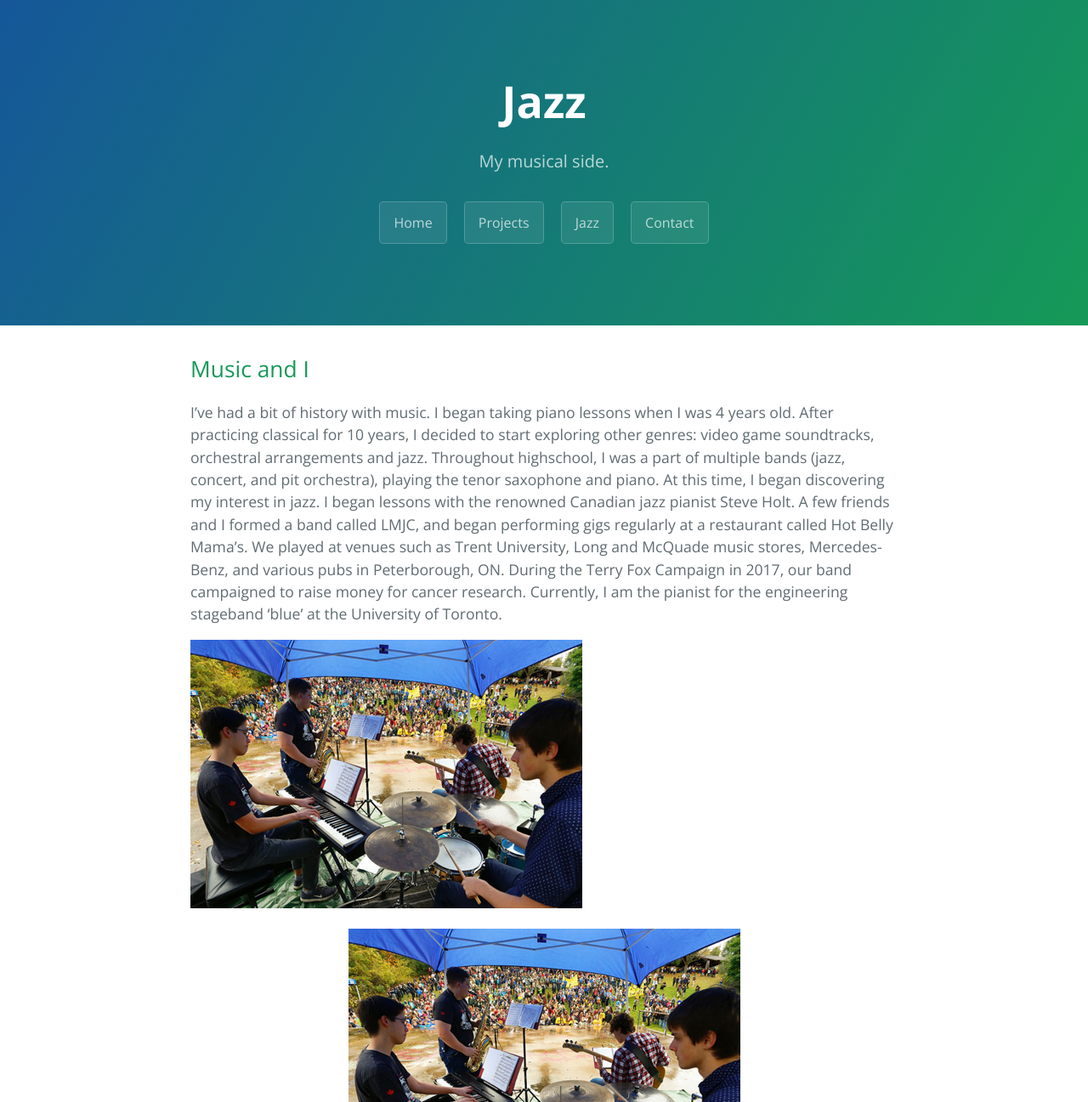
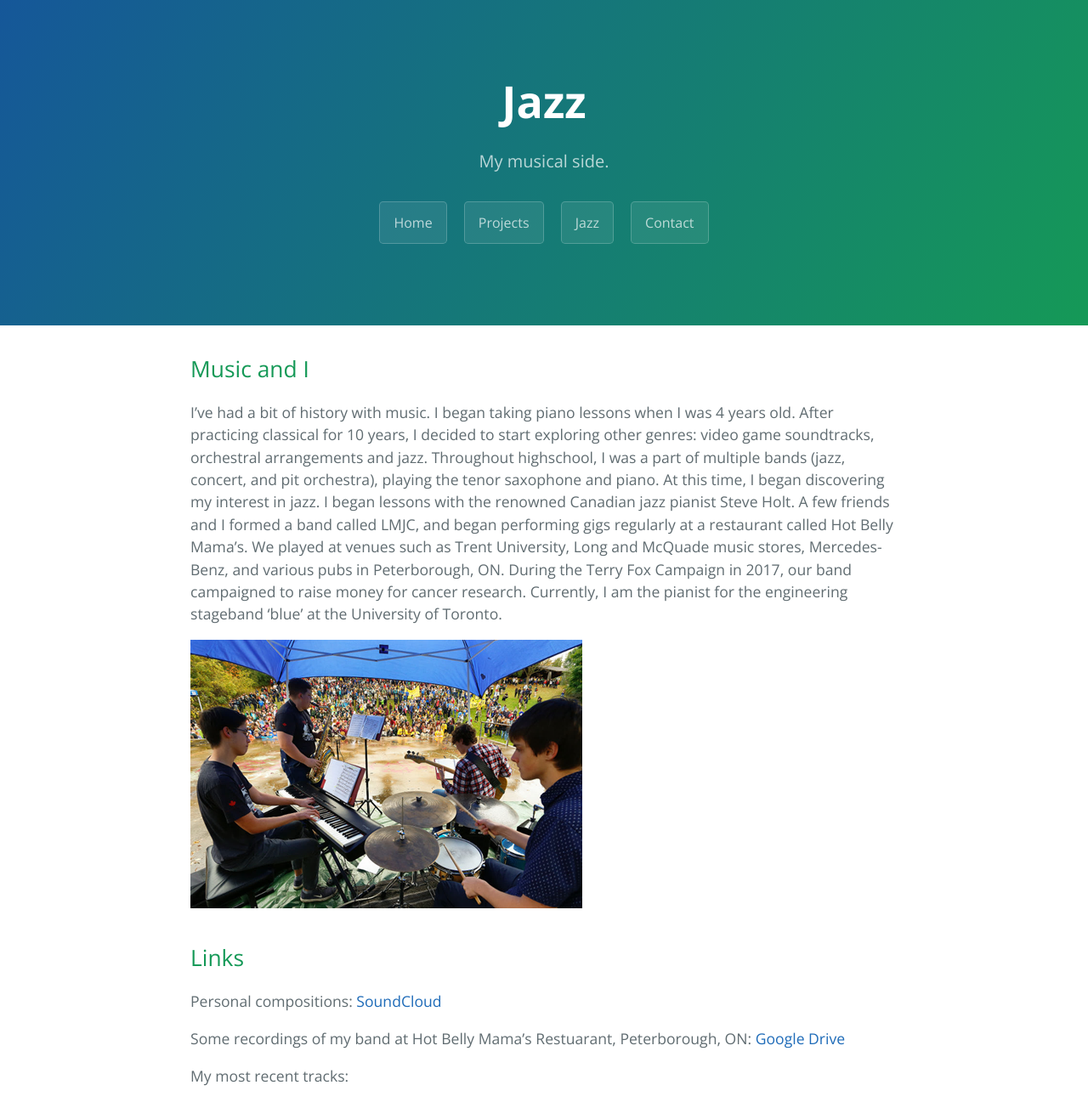
Before and after one commit to yixin0829/Cayman, a Jekyll site: the page built from jazz.md, in a window 1280 px wide. Shown: the top 1297 px of the page at 85% size. Built offline with Jekyll 4.4.1, drawn with Linux system fonts in a browser that asks for light colours; grey boxes are pictures that could not be loaded.

Commit message:
Update jazz.md

```diff
--- a/jazz.md
+++ b/jazz.md
@@ -8,9 +8,6 @@ description: My musical side.
 I've had a bit of history with music. I began taking piano lessons when I was 4 years old. After practicing classical for 10 years, I decided to start exploring other genres: video game soundtracks, orchestral arrangements and jazz. Throughout highschool, I was a part of multiple bands (jazz, concert, and pit orchestra), playing the tenor saxophone and piano. At this time, I began discovering my interest in jazz. I began lessons with the renowned Canadian jazz pianist Steve Holt. A few friends and I formed a band called LMJC, and began performing gigs regularly at a restaurant called Hot Belly Mama's. We played at venues such as Trent University, Long and McQuade music stores, Mercedes-Benz, and various pubs in Peterborough, ON. During the Terry Fox Campaign in 2017, our band campaigned to raise money for cancer research. Currently, I am the pianist for the engineering stageband 'blue' at the University of Toronto.
 
 ![Terry_Fox_Jazz](/assets/Project_Pictures/Terry_Fox_Jazz.png)
-<p align="center">
-  <img src="/assets/Project_Pictures/Terry_Fox_Jazz.png">
-</p>
 
 ## Links
 Personal compositions: [SoundCloud](https://soundcloud.com/iwebsterproductions)
```
